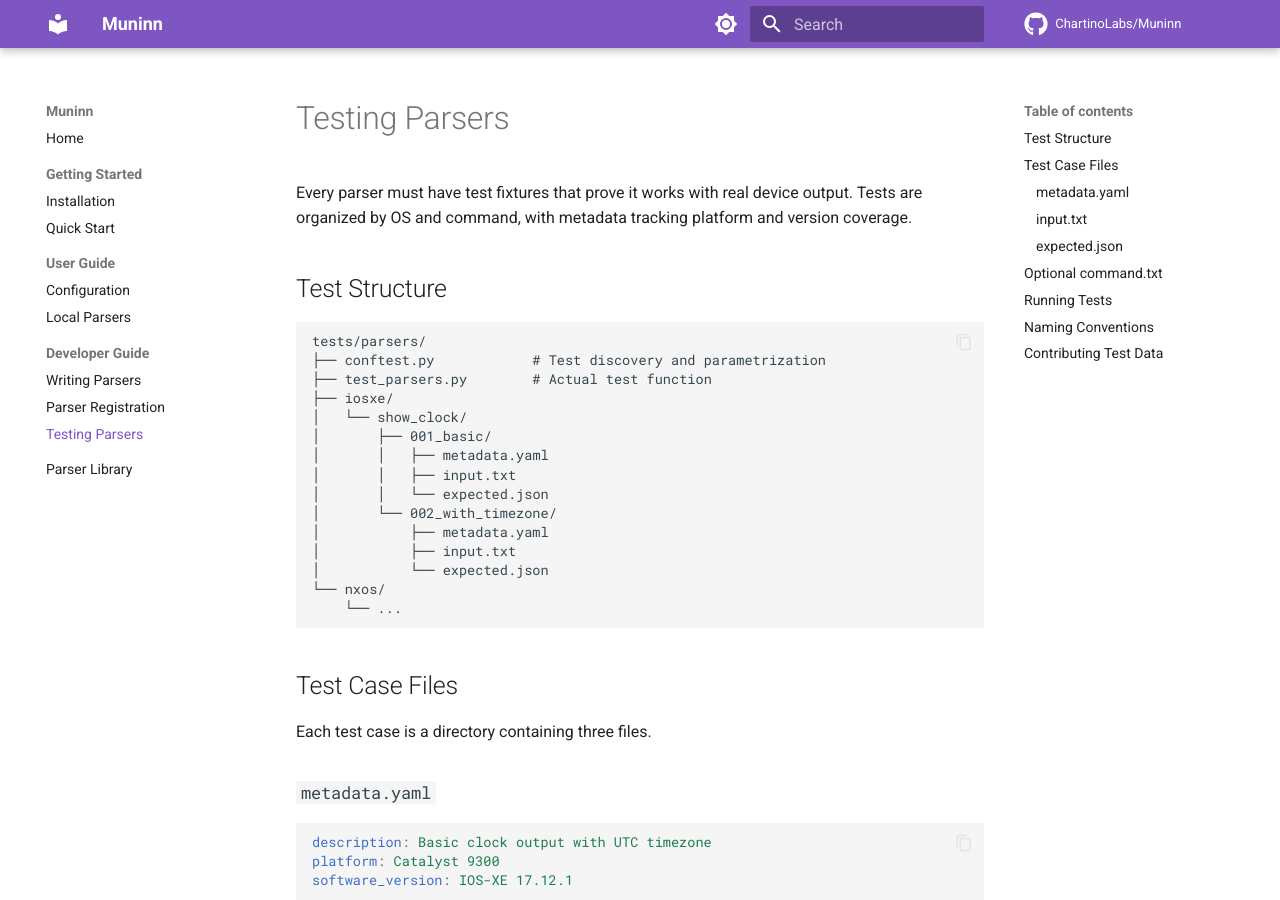
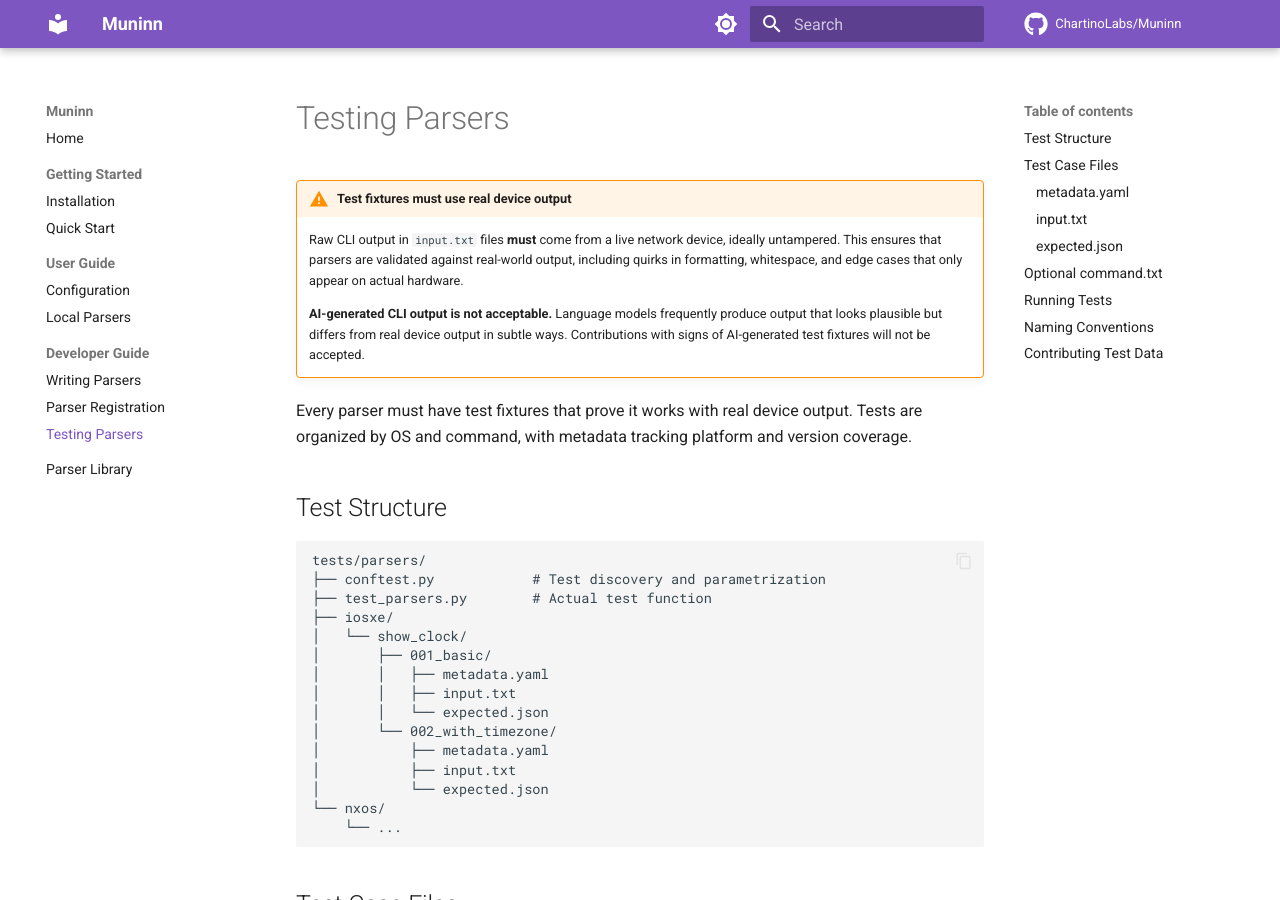
Before and after one commit to ChartinoLabs/Muninn, an MkDocs documentation site: the page built from docs/developer-guide/testing-parsers.md, in a window 1280 px wide and 900 px high. Built offline with MkDocs 1.6.1 and Material for MkDocs 9.7.7, drawn with Linux system fonts in a browser that asks for light colours; comment, search, counter and statistics services are not loaded.

Commit message:
docs: add warning that test fixtures must use real device output
Co-Authored-By: Claude Opus 4.6 (1M context) <noreply@anthropic.com>

```diff
--- a/docs/developer-guide/testing-parsers.md
+++ b/docs/developer-guide/testing-parsers.md
@@ -1,4 +1,9 @@
 # Testing Parsers
+
+!!! warning "Test fixtures must use real device output"
+    Raw CLI output in `input.txt` files **must** come from a live network device, ideally untampered. This ensures that parsers are validated against real-world output, including quirks in formatting, whitespace, and edge cases that only appear on actual hardware.
+
+    **AI-generated CLI output is not acceptable.** Language models frequently produce output that looks plausible but differs from real device output in subtle ways. Contributions with signs of AI-generated test fixtures will not be accepted.
 
 Every parser must have test fixtures that prove it works with real device output. Tests are organized by OS and command, with metadata tracking platform and version coverage.
 
```
